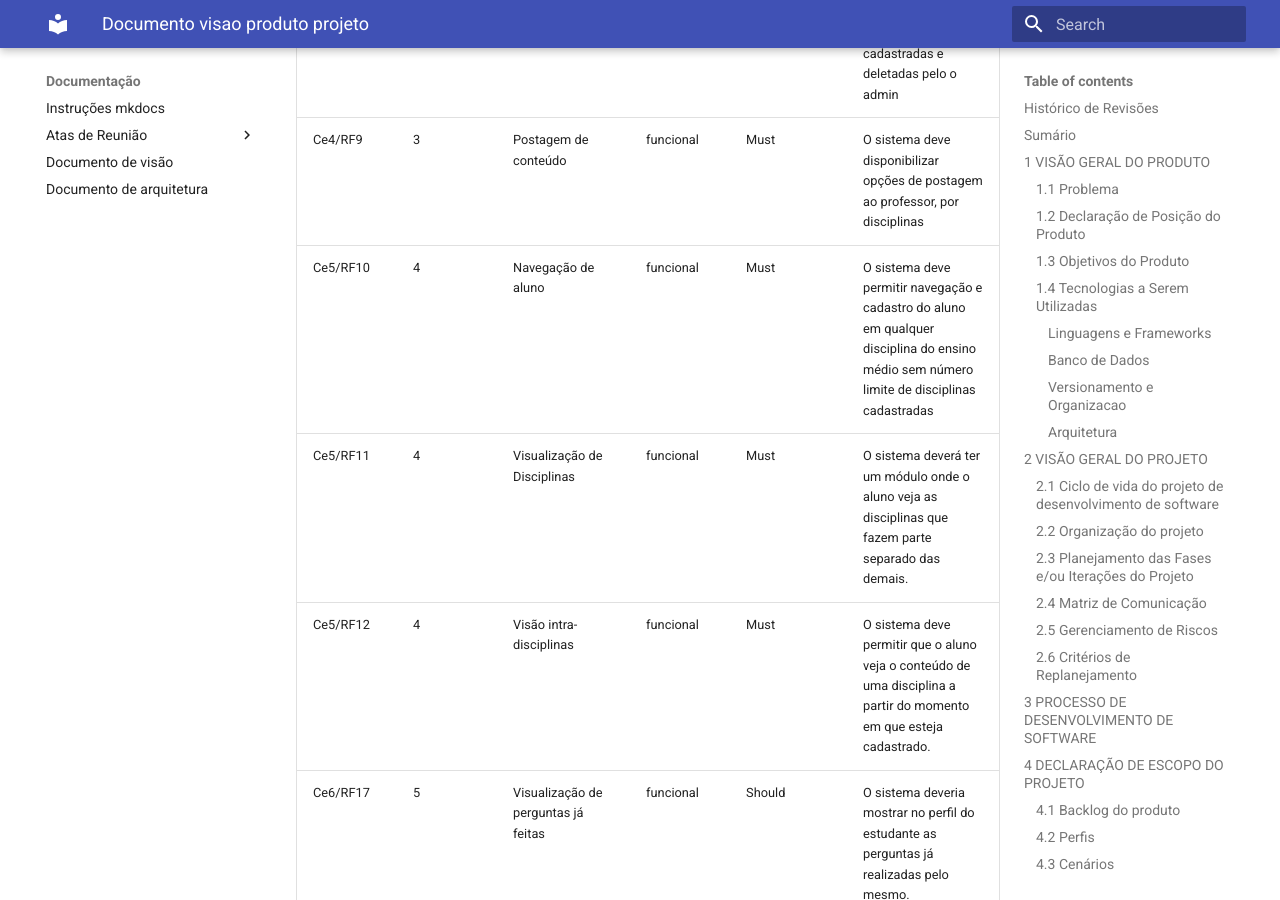
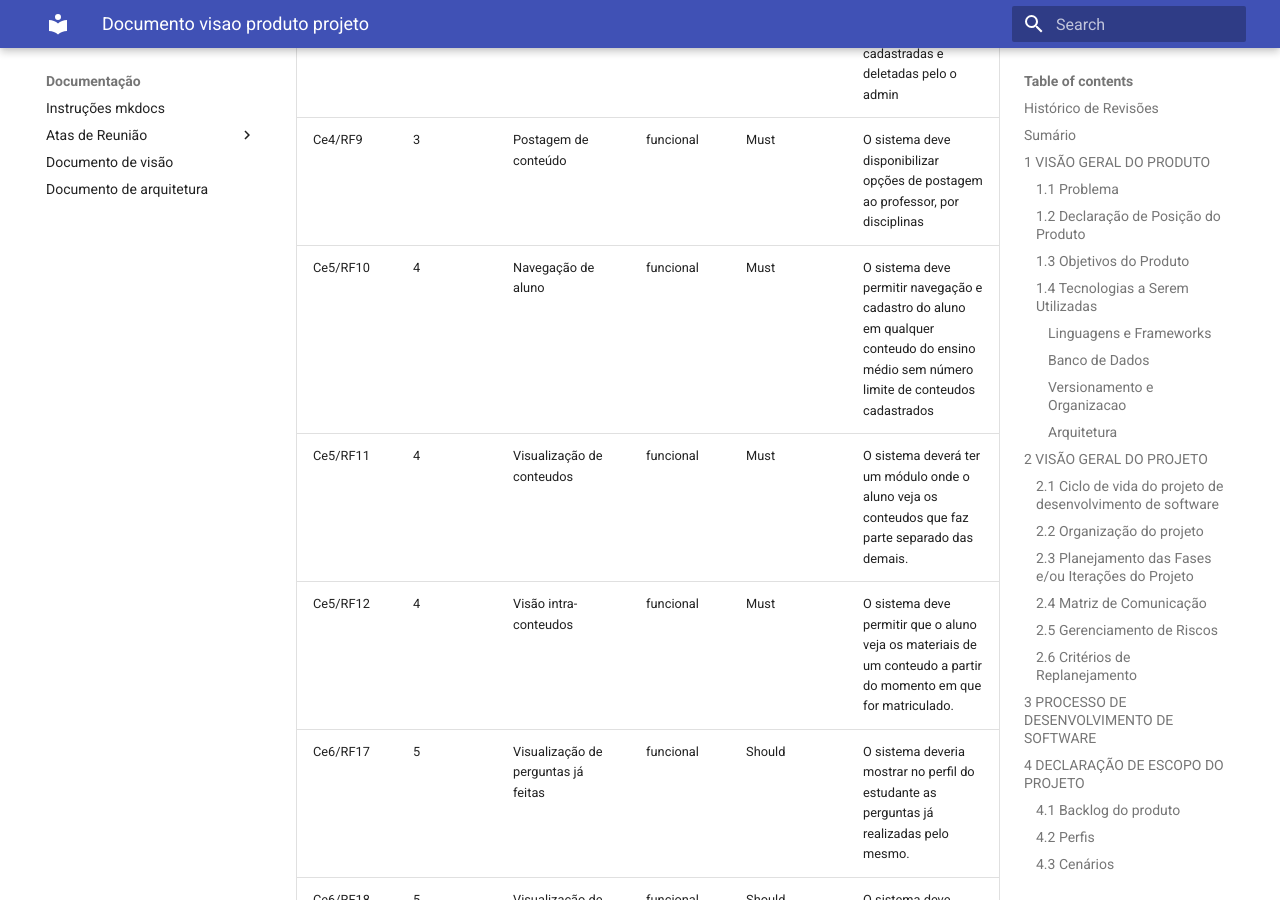
Before and after one commit to FGA0138-MDS-Ajax/2026.1-T03-Turing, an MkDocs documentation site: the page built from docs/documento-visao-produto-projeto.md, in a window 1280 px wide and 900 px high, scrolled down 19278 px. Built offline with MkDocs 1.6.1 and Material for MkDocs 9.7.7, drawn with Linux system fonts in a browser that asks for light colours.

Commit message:
Update documento-visao-produto-projeto.md
versiona documento de visão reformulado e corrigindo alguns erros de colocação

```diff
--- a/docs/documento-visao-produto-projeto.md
+++ b/docs/documento-visao-produto-projeto.md
@@ -407,9 +407,9 @@ Os requisitos foram classificados em funcionais e não funcionais e priorizados
 | Ce2/RF7 | 2 | Análise de denúncias | funcional | Must | Tem que ter um módulo para o administrador analisar e homologar as denúncias; | o administrador deverá ser capaz de analisar e verificar a veracidade de denúncias |
 | Ce3/RF8 | 3 | Manutenção de disciplinas | funcional | Must | as disciplinas poderão ser cadastradas e deletadas pelo o admin | o administrador deverá ser capaz de dar manutenção nas disciplinas |
 | Ce4/RF9 | 3 | Postagem de conteúdo | funcional | Must | O sistema deve disponibilizar opções de postagem ao professor, por disciplinas | O professor deverá ser capaz de postar materiais de estudo como, slides, listas, plano pedagógico, links de vídeo e e qualquer coisa que auxilie no ensino do aluno |
-| Ce5/RF10 | 4 | Navegação de aluno | funcional | Must | O sistema deve permitir navegação e cadastro do aluno em qualquer disciplina do ensino médio sem número limite de disciplinas cadastradas | O aluno poderá se inscrever em quantas disciplinas quiser e navegar entre elas à vontade. |
-| Ce5/RF11 | 4 | Visualização de Disciplinas | funcional | Must | O sistema deverá ter um módulo onde o aluno veja as disciplinas que fazem parte separado das demais. | O aluno poderá ver as disciplinas selecionadas em outro lugar sem ser onde estão as demais. |
-| Ce5/RF12 | 4 | Visão intra-disciplinas | funcional | Must | O sistema deve permitir que o aluno veja o conteúdo de uma disciplina a partir do momento em que esteja cadastrado. | O aluno poderá visualizar o conteúdo de uma disciplina a partir do momento em que ele se inscrever nela |
+| Ce5/RF10 | 4 | Navegação de aluno | funcional | Must | O sistema deve permitir navegação e cadastro do aluno em qualquer conteudo do ensino médio sem número limite de conteudos cadastrados | O aluno poderá se inscrever em quantos conteudos quiser e navegar entre eles à vontade. |
+| Ce5/RF11 | 4 | Visualização de conteudos | funcional | Must | O sistema deverá ter um módulo onde o aluno veja os conteudos que faz parte separado das demais. | O aluno poderá ver od conteudos selecionadas em outro lugar sem ser onde estão as demais. |
+| Ce5/RF12 | 4 | Visão intra-conteudos | funcional | Must | O sistema deve permitir que o aluno veja os materiais de um conteudo a partir do momento em que for matriculado. | O aluno poderá visualizar os materiais de uma conteudo a partir do momento em que ele se matricular nele |
 | Ce6/RF17 | 5 | Visualização de perguntas já feitas | funcional | Should | O sistema deveria mostrar no perfil do estudante as perguntas já realizadas pelo mesmo. | Como estudante eu quero conseguir visualizar de forma facilitada todas as perguntas que já fiz. |
 | Ce6/RF18 | 5 | Visualização de perguntas pendentes | funcional | Should | O sistema deve mostrar no perfil do professor as perguntas pendentes feitas em algum dos fóruns de seus conteúdos. | Como professor gostaria de visualizar de forma facilitada todas as perguntas pendentes à serem resolvidas. |
 | Ce7/RF19 | 5 | Elaboração de um fórum de dúvidas para cada conteúdo | funcional | Must | O sistema deve permitir um forum de duvidas em cada post pelo o professor a fim de troca de mensagens de texto | O aluno deve ser capaz de postar mensagens no fórum a fim de matar dúvidas e o professor deve ser capaz de responder essas perguntas(estilo reddit) |
```
